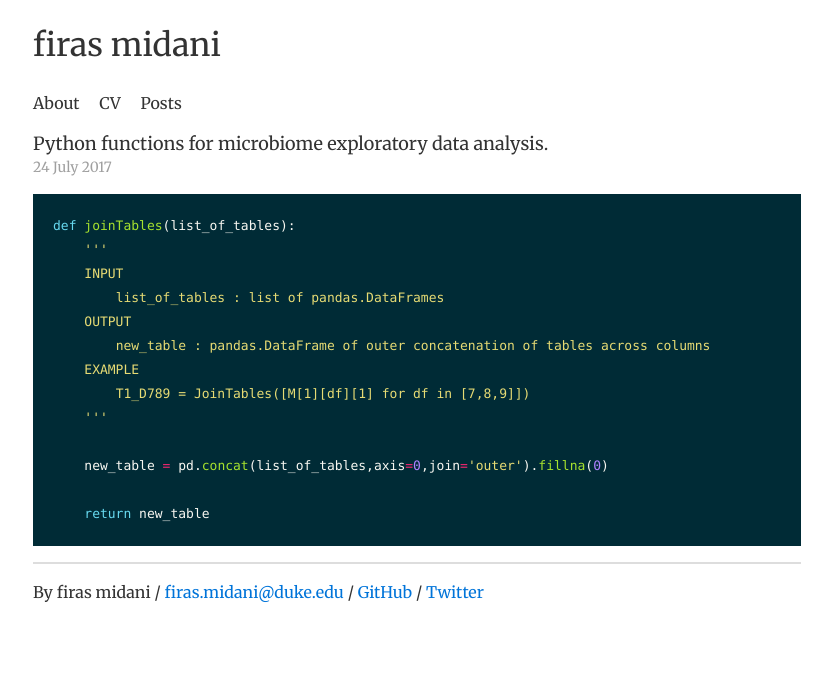
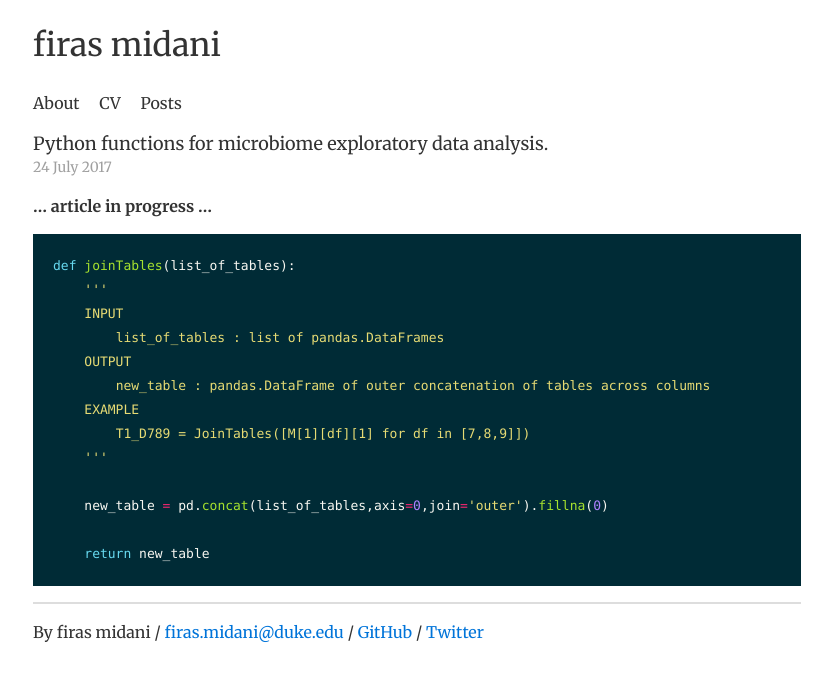
Before and after one commit to firasmidani/firasmidani.github.io, a Jekyll site: the page built from _posts/2017-07-24-python-microbiome-EDA.md, in a window 1280 px wide. Shown: the top 681 px of the page, without its empty margins (223-1055 px from the left). Built offline with Jekyll 4.4.1, drawn with Linux system fonts in a browser that asks for light colours.

Commit message:
Update 2017-07-24-python-microbiome-EDA.md

````diff
--- a/_posts/2017-07-24-python-microbiome-EDA.md
+++ b/_posts/2017-07-24-python-microbiome-EDA.md
@@ -4,6 +4,8 @@ title: "Python functions for microbiome exploratory data analysis."
 date: 2017-07-24
 use_math: true
 ---
+
+**... article in progress ...**
 
 ```python
 def joinTables(list_of_tables):
````
